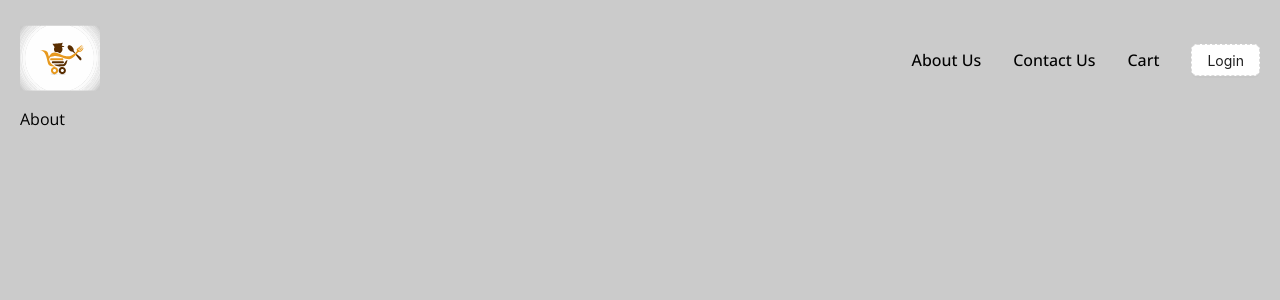
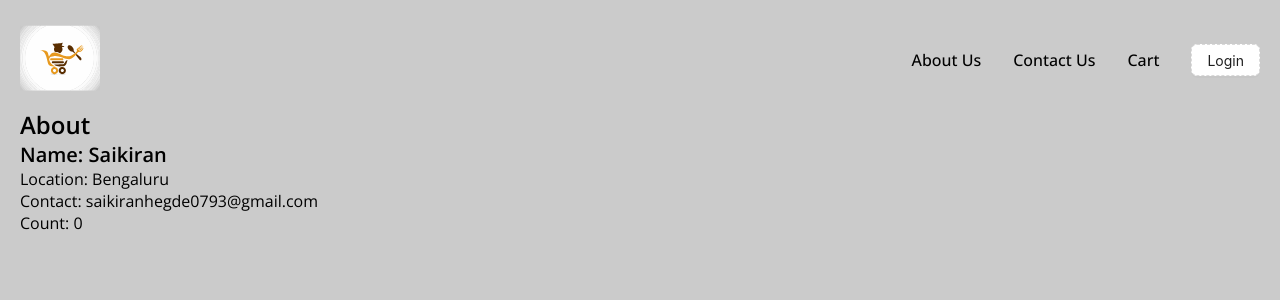
Before and after one commit to SaikiranHegde/Namaste-React, a React (Create React App) app: page /about in a window 1280 px wide. Shown: the top 300 px of the page. Built offline with nearby package versions, Linux system fonts and the light colour scheme.

Commit message:
Class based components and lifecycle methods

```diff
--- a/src/App.css
+++ b/src/App.css
@@ -17,6 +17,16 @@
 
 .color-inherit {
   color: inherit;
+}
+
+.header-1 {
+  font-weight: 600;
+  font-size: 24px;
+}
+
+.header-2 {
+  font-weight: 600;
+  font-size: 20px;
 }
 
 .app-container {
--- a/src/components/About.js
+++ b/src/components/About.js
@@ -1,7 +1,12 @@
+import User from "./User";
+
 const About = () => {
   return (
-    <div>About</div>
-  )
+    <section>
+      <div className="header-1">About</div>
+      <User name="Saikiran" location="Bengaluru" contact="saikiranhegde0793@gmail.com"/>
+    </section>
+  );
 }
 
 export default About;
--- a/src/components/Body.js
+++ b/src/components/Body.js
@@ -38,6 +38,8 @@ const Body = () => {
         setRestData(data);
         setFilteredRestData(data);
       });
+
+    // Called when component unmounts
     return function unsub() {
       subscription.unsubscribe();
     };
--- a/src/components/RestaurantCard.js
+++ b/src/components/RestaurantCard.js
@@ -1,6 +1,7 @@
 import { defaultTo } from "ramda";
 
 // Inline CSS
+// Presentational Component
 const RestaurantCard = (props) => {
   return (
     <section className="rest-card" style={{
--- /dev/null
+++ b/src/components/User.js
@@ -0,0 +1,39 @@
+import React from "react";
+
+class User extends React.Component {
+  constructor(props) {
+    super(props);
+
+    this.state = {
+      count: 0
+    };
+
+    // Update state in class based component
+    // this.setState({ count: this.state.count + 1 });
+  }
+
+  componentDidMount() {
+    // API call is made here, before useEffect hook was present
+  }
+
+  // Old way of writing, without useEffect hook
+  componentDidUpdate(prevProps, prevState) {
+    if (this.state.count !== prevState.count) {
+      // post state updates
+    }
+  }
+  componentWillUnmount() {}
+
+  render() {
+    return (
+      <section>
+        <div className="header-2">Name: {this.props.name}</div>
+        <div>Location: {this.props.location}</div>
+        <div>Contact: {this.props.contact}</div>
+        <div>Count: {this.state.count}</div>
+      </section>
+    );
+  }
+}
+
+export default User;
```
